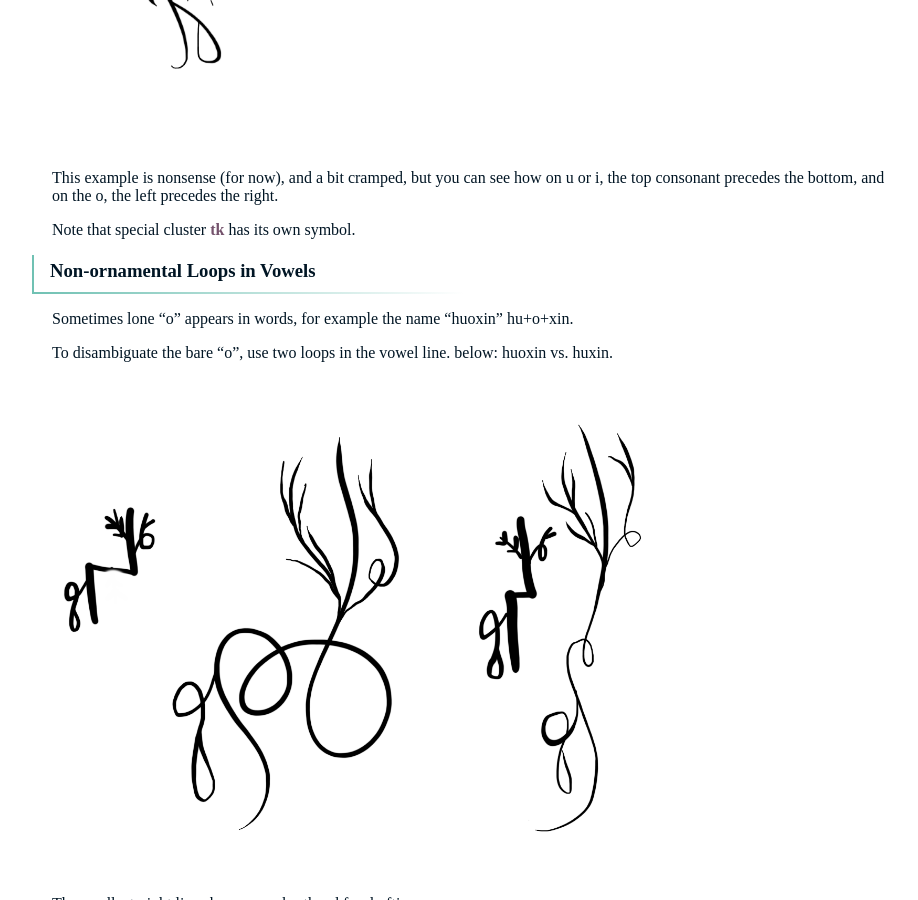
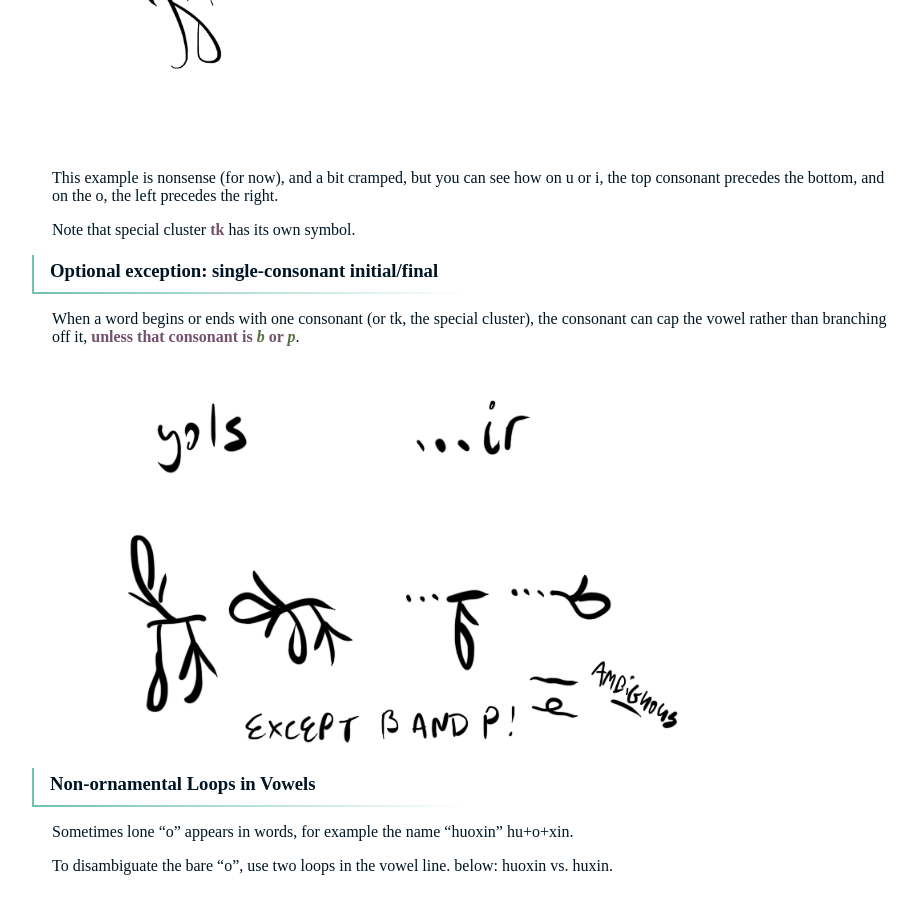
Before and after one commit to 0x70b1a5/lugso, a Jekyll site: the page built from 031_writing-system.md, in a window 1280 px wide and 900 px high, scrolled down 5057 px. Shown: the whole window, without its empty margins (186-1104 px from the left). Built offline with Jekyll 4.4.1, drawn with Linux system fonts in a browser that asks for light colours.

Commit message:
consonant caps for writing system

```diff
--- a/031_writing-system.md
+++ b/031_writing-system.md
@@ -86,6 +86,12 @@ This example is nonsense (for now), and a bit cramped, but you can see how on u
 
 Note that special cluster **tk** has its own symbol.
 
+### Optional exception: single-consonant initial/final
+
+When a word begins or ends with one consonant (or tk, the special cluster), the consonant can cap the vowel rather than branching off it, **unless that consonant is _b_ or _p_**.
+
+![consonant caps](/assets/yols-ir1.png)
+
 ### Non-ornamental Loops in Vowels
 
 Sometimes lone "o" appears in words, for example the name "huoxin" hu+o+xin.
```
Also changed, not shown: assets/lugso guSliibso sotso.png, assets/yols-ir1.png (added), assets/yols-nyorlothotopso1.png.
